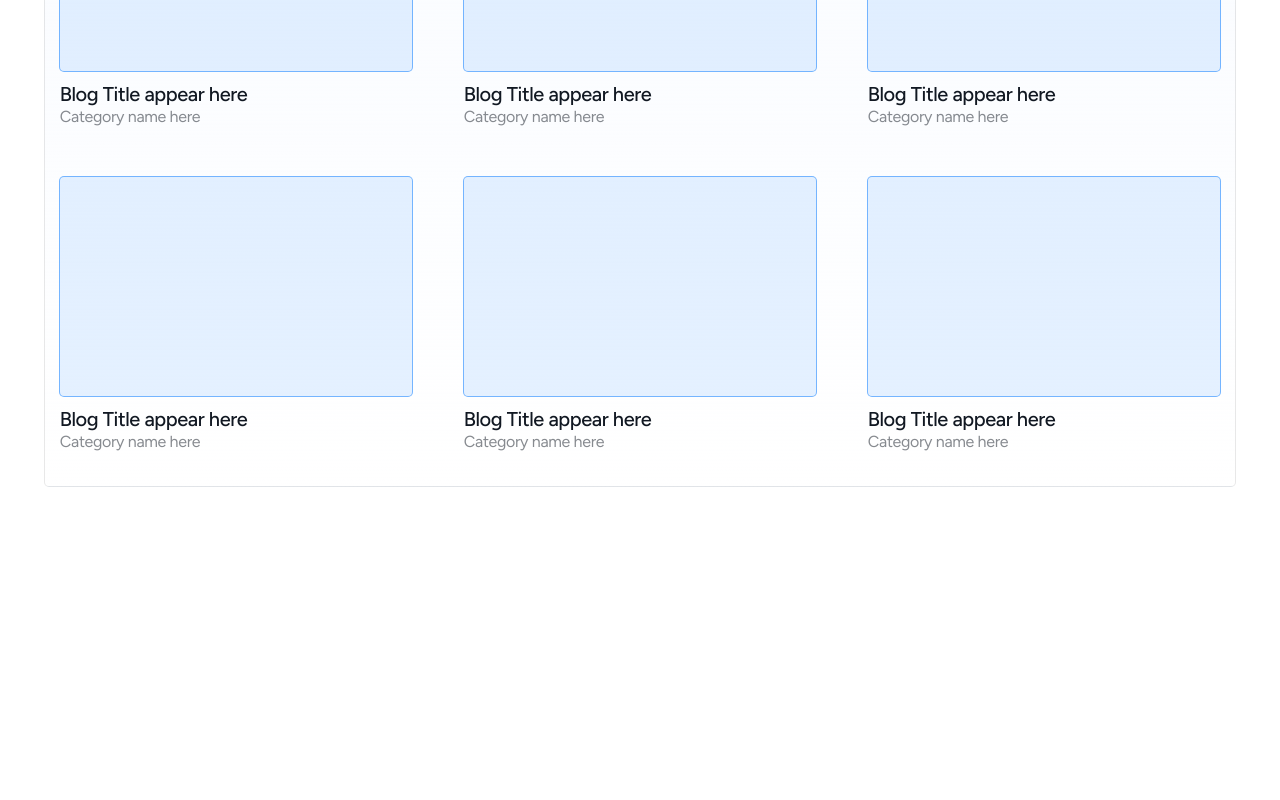
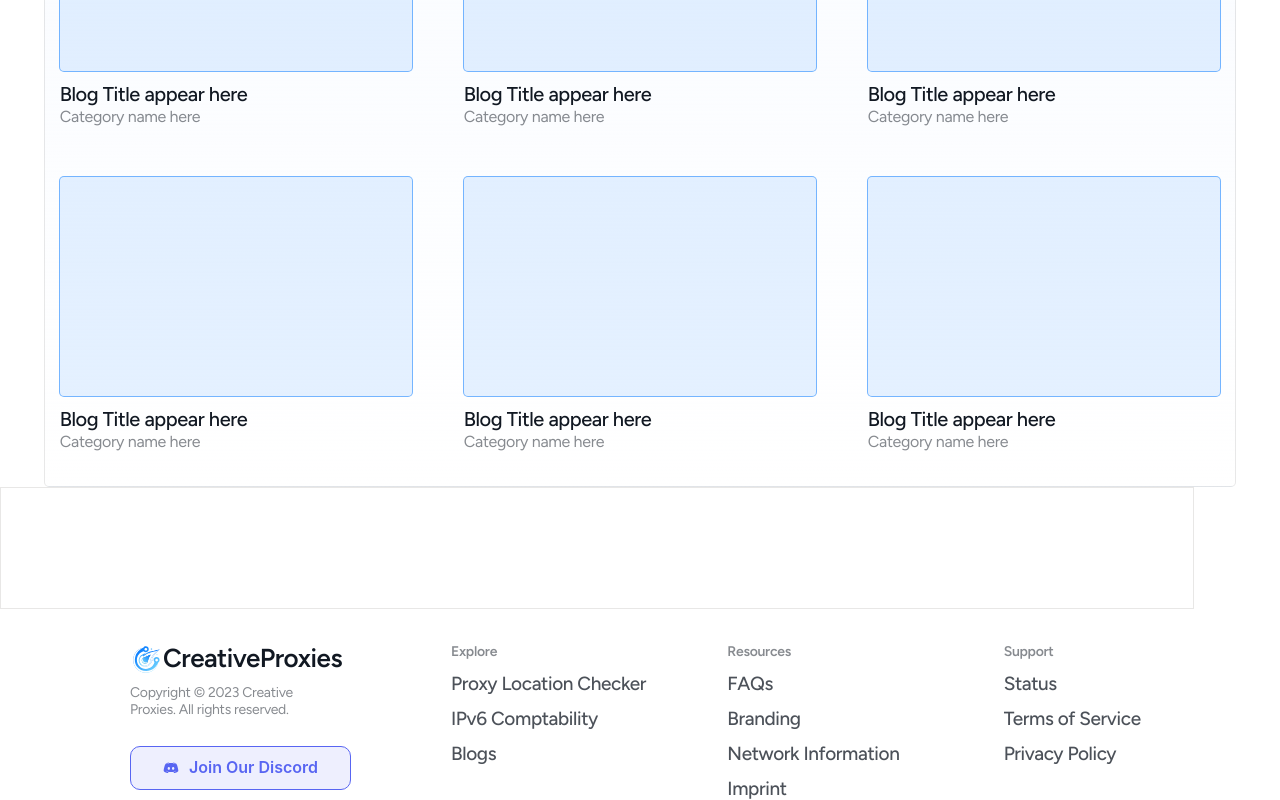
Before and after one commit to Saurabhsanjay/flamecloud-ui, a React (Vite) app in the folder flamecloud-ui/: page / in a window 1280 px wide. Shown: the part 4024-4824 px from the top of the page. Before the commit the page ends 4511 px from the top, so only its background shows below. Built offline with nearby package versions, Linux system fonts and the light colour scheme.

Commit message:
footer completed

```diff
--- a/flamecloud-ui/src/App.jsx
+++ b/flamecloud-ui/src/App.jsx
@@ -1,3 +1,4 @@
+import Footer from "./components/Footer"
 import LandingPage from "./pages/LandingPage"
 
 
@@ -5,6 +6,7 @@ function App() {
   return (
     <div className="App">
      <LandingPage/>
+     <Footer/>
     </div>
   )
 }
--- /dev/null
+++ b/flamecloud-ui/src/components/Footer.jsx
@@ -0,0 +1,170 @@
+import { Box, Button, Divider, Flex, Image, SimpleGrid, Text } from '@chakra-ui/react'
+import React from 'react'
+import logo from '../assets/svg/logo.svg'
+import discord from "../assets/svg/discord.svg";
+const Footer = () => {
+  return (
+    <>
+      <Divider
+        pt="120px"
+        width={"1192px"}
+        height="0px"
+        border={"1px solid #D9D8D6"}
+      />
+
+      <Flex mt="34px" flexDir={{base:"column",lg:"row"}} >
+        <Box mr={"100px"} ml={{base:"30px",sm:"30px",md:"130px"}} >
+          <Box display={"flex"} >
+            <Image src={logo} />
+            <Text
+              color="#111822"
+              width={{ base: "350px", md: "180px" }}
+              height={{ base: "25px", md: "31px" }}
+              fontFamily="Figtree"
+              fontWeight={"600"}
+              fontSize={{ base: "16px", md: "26px" }}
+              lineHeight={"31px"}
+              letterSpacing="-0.02em"
+            >
+              CreativeProxies
+            </Text>
+          </Box>
+          <Box mt={"8px"}>
+            <Text
+              color="#111822"
+              width={{ base: "350px", md: "180px" }}
+              height={{ base: "25px", md: "31px" }}
+              fontFamily="Figtree"
+              fontWeight={"400"}
+              fontSize={{ base: "16px", md: "14px" }}
+              lineHeight={"17px"}
+              letterSpacing="-0.02em"
+              opacity={"0.5"}
+            >
+              Copyright © 2023 Creative Proxies. All rights reserved.
+            </Text>
+          </Box>
+          <Button
+            mt="31px"
+            _hover={{ backround: "#077BFF" }}
+            color={"#5865F2"}
+            background={" rgba(88, 101, 242, 0.1)"}
+            display="flex"
+            flexDirection={"row"}
+            justifyContent="center"
+            alignItems={"center"}
+            padding="10px"
+            gap={"10px"}
+            width={"221px"}
+            height="44px"
+            borderRadius={"10px"}
+            border="1px solid #5865F2"
+          >
+            <Image src={discord} /> Join Our Discord{" "}
+          </Button>
+        </Box>
+        <Box>
+          <SimpleGrid columns={{ base: 3, md: 3 }}>
+            <Box
+              color="#111822"
+              width={{ base: "350px", md: "465px" }}
+              height={{ base: "25px", md: "44px" }}
+              fontFamily="Figtree"
+              fontWeight={"500"}
+              fontSize={{ base: "16px", md: "19px" }}
+              lineHeight={"22px"}
+              letterSpacing="-0.02em"
+            >
+              <Text
+                color="#111822"
+                width={{ base: "30px", md: "47px" }}
+                height={{ base: "12px", md: "17px" }}
+                fontFamily="Figtree"
+                fontWeight={"600"}
+                fontSize={{ base: "14px", md: "14px" }}
+                lineHeight={"17px"}
+                letterSpacing="-0.02em"
+                opacity="0.5"
+              >
+                {" "}
+                Explore{" "}
+              </Text>
+              <Text opacity={"0.75"}  mt={"13px"}>Proxy Location Checker </Text>
+              <Text  opacity={"0.75"} mt={"13px"}> IPv6 Comptability</Text>
+              <Text opacity={"0.75"}  mt={"13px"}>Blogs </Text>
+            </Box>
+            <Box
+              color="#111822"
+              width={{ base: "350px", md: "465px" }}
+              height={{ base: "25px", md: "44px" }}
+              fontFamily="Figtree"
+              fontWeight={"500"}
+              fontSize={{ base: "16px", md: "19px" }}
+              lineHeight={"22px"}
+              letterSpacing="-0.02em"
+            >
+              <Text
+                color="#111822"
+                fontFamily="Figtree"
+                fontWeight={"600"}
+                fontSize={{ base: "14px", md: "14px" }}
+                lineHeight={"17px"}
+                letterSpacing="-0.02em"
+                opacity="0.5"
+              >
+                {" "}
+                Resources{" "}
+              </Text>
+              <Text opacity={"0.75"} mt={"13px"}>
+                FAQs{" "}
+              </Text>
+              <Text opacity={"0.75"} mt={"13px"}>
+                {" "}
+                Branding
+              </Text>
+              <Text opacity={"0.75"} mt={"13px"}>
+                Network Information
+              </Text>
+              <Text opacity={"0.75"} mt={"13px"}>
+                Imprint
+              </Text>
+            </Box>{" "}
+            <Box
+              color="#111822"
+              fontFamily="Figtree"
+              fontWeight={"500"}
+              fontSize={{ base: "16px", md: "19px" }}
+              lineHeight={"22px"}
+              letterSpacing="-0.02em"
+            >
+              <Text
+                color="#111822"
+                fontFamily="Figtree"
+                fontWeight={"600"}
+                fontSize={{ base: "14px", md: "14px" }}
+                lineHeight={"17px"}
+                letterSpacing="-0.02em"
+                opacity="0.5"
+              >
+                {" "}
+                Support{" "}
+              </Text>
+              <Text opacity={"0.75"} mt={"13px"}>
+                Status{" "}
+              </Text>
+              <Text opacity={"0.75"} mt={"13px"}>
+                {" "}
+                Terms of Service
+              </Text>
+              <Text opacity={"0.75"} mt={"13px"}>
+                Privacy Policy{" "}
+              </Text>
+            </Box>
+          </SimpleGrid>
+        </Box>
+      </Flex>
+    </>
+  );
+}
+
+export default Footer
--- a/flamecloud-ui/src/pages/LandingPage.jsx
+++ b/flamecloud-ui/src/pages/LandingPage.jsx
@@ -176,7 +176,7 @@ const LandingPage = () => {
 
       <Box pt={"26.26px"} pb={{ base: "60px", md: "138.36px" }}>
         <SimpleGrid
-          columns={{ base: 2, sm: 2, md: 4 }}
+          columns={{ base: 2, sm: 2, md: 2,lg:4 }}
           gap={{ base: "10px", sm: "16.16px" }}
         >
           {loremipsum?.map((el) => (
@@ -935,7 +935,7 @@ const LandingPage = () => {
         </Text>
       </Box>
       <Box pt={"34px"}>
-        <SimpleGrid columns={{ base: 1, md: 3 }} gap="17px">
+        <SimpleGrid columns={{ base: 1, md: 2,lg:3 }} gap="17px">
           {CustomerLoveOurPRoxies?.map((el) => (
             <Box
               width={"386px"}
@@ -1076,7 +1076,7 @@ const LandingPage = () => {
           </Box>
           <Box pt={"40px"}>
             <SimpleGrid
-              columns={{ base: 2, md: 3, lg: 3 }}
+              columns={{ base: 2, md: 2, lg: 3 }}
               gap={{ base: "10px", md: "50px" }}
               spacing={{ base: "10px", md: "38px" }}
             >
@@ -1122,6 +1122,7 @@ const LandingPage = () => {
           </Box>
         </VStack>
       </Box>
+
     </Stack>
   );
 };
```
Also changed, not shown: flamecloud-ui/src/assets/svg/discord.svg (added), flamecloud-ui/src/assets/svg/logo.svg (added).
